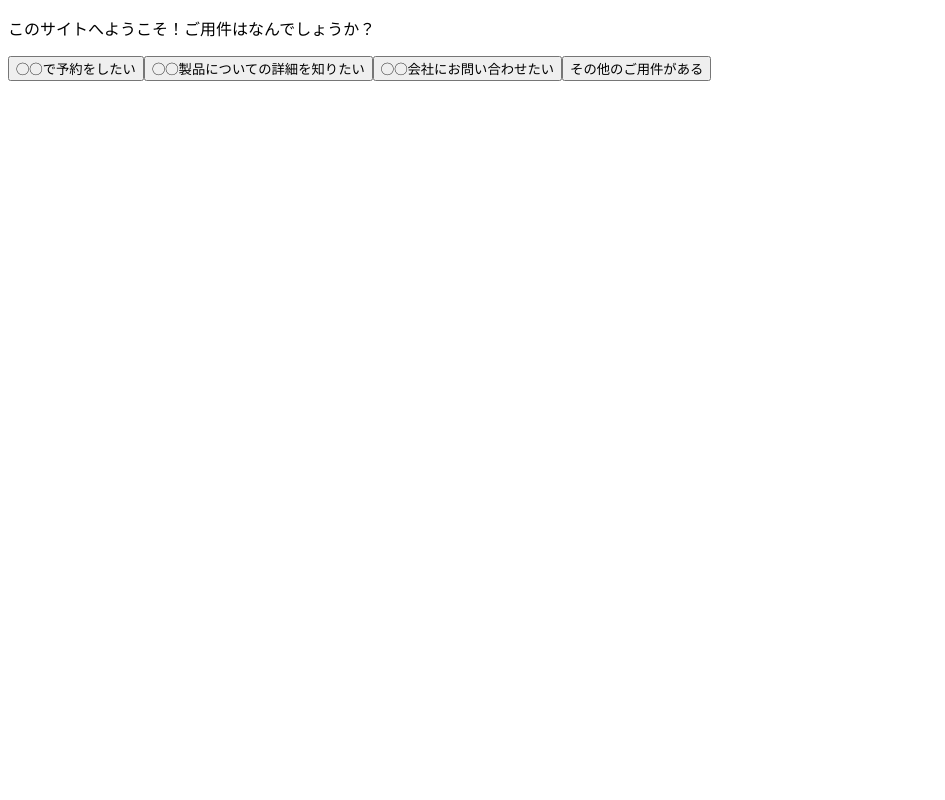
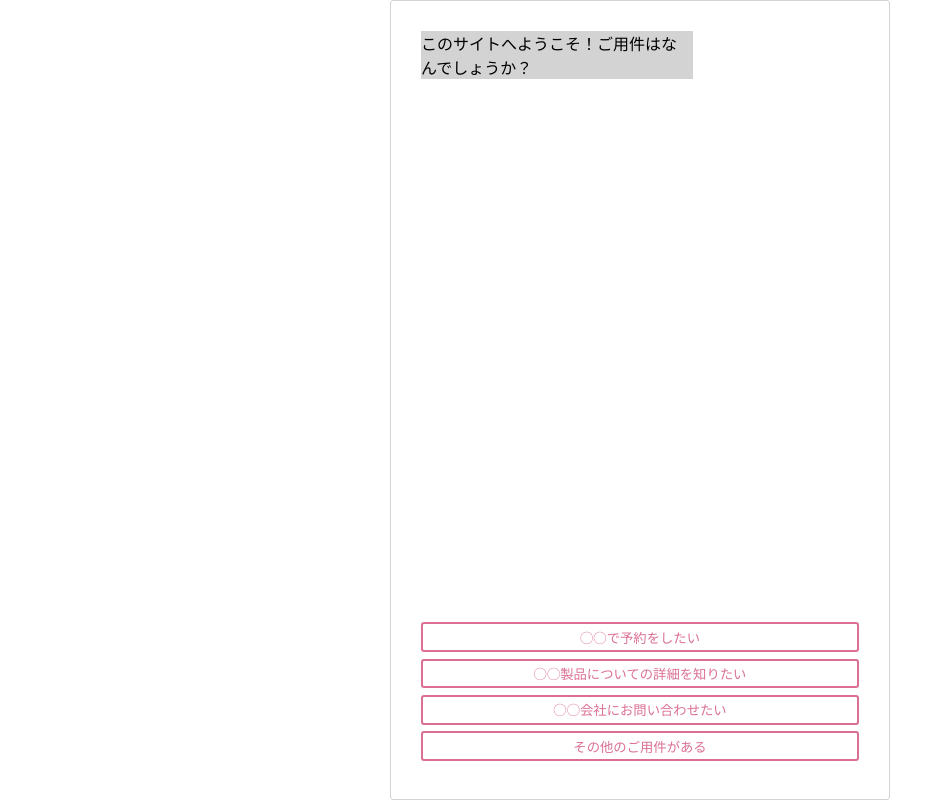
Before and after one commit to agub/ChatbotManualTS, a React (Create React App) app: page / in a window 1280 px wide. Shown: the whole page, without its empty margins (0-945 px from the left). Built offline with nearby package versions, Linux system fonts and the light colour scheme.

Commit message:
added css

```diff
--- a/package.json
+++ b/package.json
@@ -10,9 +10,11 @@
     "@types/node": "^12.20.0",
     "@types/react": "^17.0.1",
     "@types/react-dom": "^17.0.0",
+    "@types/styled-components": "^5.1.7",
     "react": "^17.0.1",
     "react-dom": "^17.0.1",
     "react-scripts": "4.0.2",
+    "styled-components": "^5.2.1",
     "typescript": "^4.1.3",
     "web-vitals": "^1.1.0"
   },
--- /dev/null
+++ b/src/App.styled.ts
@@ -0,0 +1,13 @@
+import styled from "styled-components";
+
+export const Container = styled.div`
+	margin: auto;
+	border: 1px solid lightGray;
+	padding: 30px;
+	border-radius: 3px;
+	max-width: 500px;
+	height: 100vh;
+	display: flex;
+	flex-direction: column;
+	justify-content: space-between;
+`;
--- a/src/App.tsx
+++ b/src/App.tsx
@@ -16,15 +16,25 @@ import {
 	QUESTIONS3_2_options,
 } from "./listing";
 
+import Selections from "./Selections";
+import Chat from "./Chat";
+
+import { Container } from "./App.styled";
+
+import { createGlobalStyle } from "styled-components";
+
 function App() {
 	const [isLoading, setIsLoading] = useState(false);
 	const [conversation, setConversation] = useState<string[]>([]);
-	// const [link, setLink] = useState<string>("");
 	const [questions, setQuestions] = useState<string[] | null>([]);
 
-	const startChatBot = () => {
-		setQuestions(FIRST_QUESTIONS);
-	};
+	const GlobalStyle = createGlobalStyle`
+  * {
+    box-sizing: border-box;
+    margin: 0;
+    padding: 0;
+  }
+`;
 
 	const initialize = () => {
 		setConversation([CONVERSATION.CONVERSATION_FIRST]);
@@ -52,8 +62,7 @@ function App() {
 	};
 
 	useEffect(() => {
-		const unsub = startChatBot();
-		setConversation([CONVERSATION.CONVERSATION_FIRST]);
+		const unsub = initialize();
 		return unsub;
 	}, []);
 
@@ -183,7 +192,6 @@ function App() {
 				break;
 
 			//THIRD QUESTIONS
-
 			//----------------------- QUESTION 0_0-------------------
 			//NONE
 			//----------------------- QUESTION 1_0-------------------
@@ -252,20 +260,11 @@ function App() {
 	};
 
 	return (
-		<div className='App'>
-			{conversation.map((string) => (
-				<p key={string}>{string}</p>
-			))}
-			{isLoading ? <p>....</p> : null}
-			{questions?.map((question) => (
-				<button key={question} value={question} onClick={clickHandler}>
-					{question}
-				</button>
-			))}
-			{/* <button onClick={selectedAnswer}>{questions}</button> */}
-
-			{/* <Selections questions={questions} /> */}
-		</div>
+		<Container className='App'>
+			<GlobalStyle />
+			<Chat conversation={conversation} isLoading={isLoading} />
+			<Selections questions={questions} clickHandler={clickHandler} />
+		</Container>
 	);
 }
 
--- /dev/null
+++ b/src/Chat.styled.ts
@@ -0,0 +1,11 @@
+import styled from "styled-components";
+
+export const Container = styled.div`
+	background-color: lightGray;
+	width: 17em;
+	margin-bottom: 0.8em;
+	display: flex;
+	:nth-child(even) {
+		margin-left: auto;
+	}
+`;
--- /dev/null
+++ b/src/Chat.tsx
@@ -0,0 +1,20 @@
+import React from "react";
+import { Container } from "./Chat.styled";
+
+interface Props {
+	conversation: string[];
+	isLoading: boolean;
+}
+
+const Chat: React.FC<Props> = ({ conversation, isLoading }) => {
+	return (
+		<div>
+			{conversation.map((string) => (
+				<Container key={string}>{string}</Container>
+			))}
+			{isLoading ? <p>....</p> : null}
+		</div>
+	);
+};
+
+export default Chat;
--- /dev/null
+++ b/src/Selections.styled.ts
@@ -0,0 +1,27 @@
+import styled from "styled-components";
+
+export const Button = styled.button`
+	cursor: pointer;
+	background: transparent;
+	border-radius: 3px;
+	border: 2px solid palevioletred;
+	color: palevioletred;
+	margin-top: 0.5em;
+	padding: 0.25em 1em;
+	width: 100%;
+	&:hover {
+		color: white;
+		background-color: palevioletred;
+	}
+`;
+
+export const Container = styled.div`
+	text-align: center;
+	/* display: flex; */
+	/* flex-direction: column; */
+	display: flex;
+	flex-flow: column;
+	justify-content: flex-end;
+	height: 400px;
+	margin-bottom: 8px;
+`;
--- a/src/Selections.tsx
+++ b/src/Selections.tsx
@@ -1,12 +1,21 @@
 import React from "react";
+import { Button, Container } from "./Selections.styled";
 
 type Props = {
-	questions: string;
+	questions: string[] | null;
+	clickHandler: (e: React.MouseEvent<HTMLButtonElement, MouseEvent>) => void;
 };
 
-const Selections: React.FC<Props> = ({ questions }) => {
-	console.log(questions);
-	return <div>selections!</div>;
+const Selections: React.FC<Props> = ({ questions, clickHandler }) => {
+	return (
+		<Container>
+			{questions?.map((question) => (
+				<Button key={question} value={question} onClick={clickHandler}>
+					{question}
+				</Button>
+			))}
+		</Container>
+	);
 };
 
 export default Selections;
```
Also changed, not shown: 1 other file (tests, documents, lock files or other folders).
